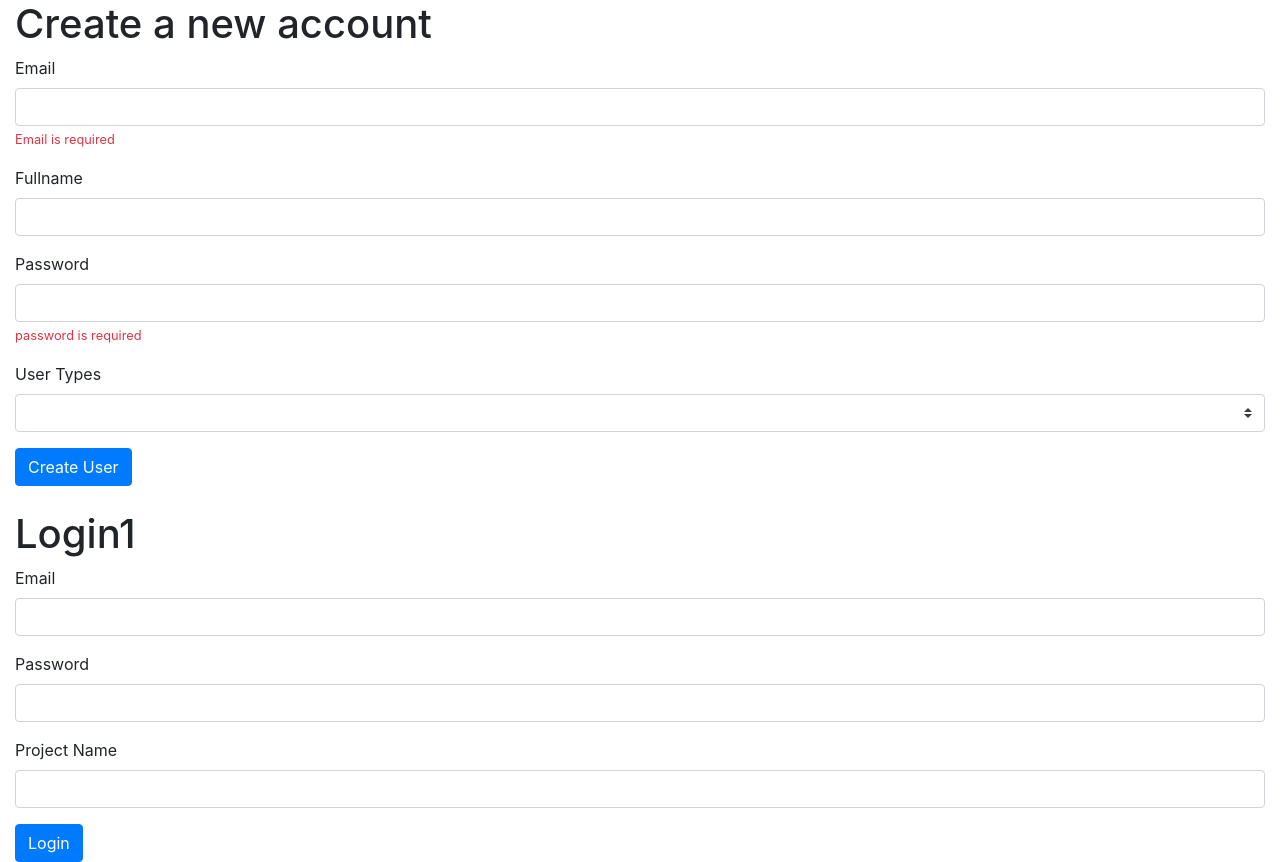
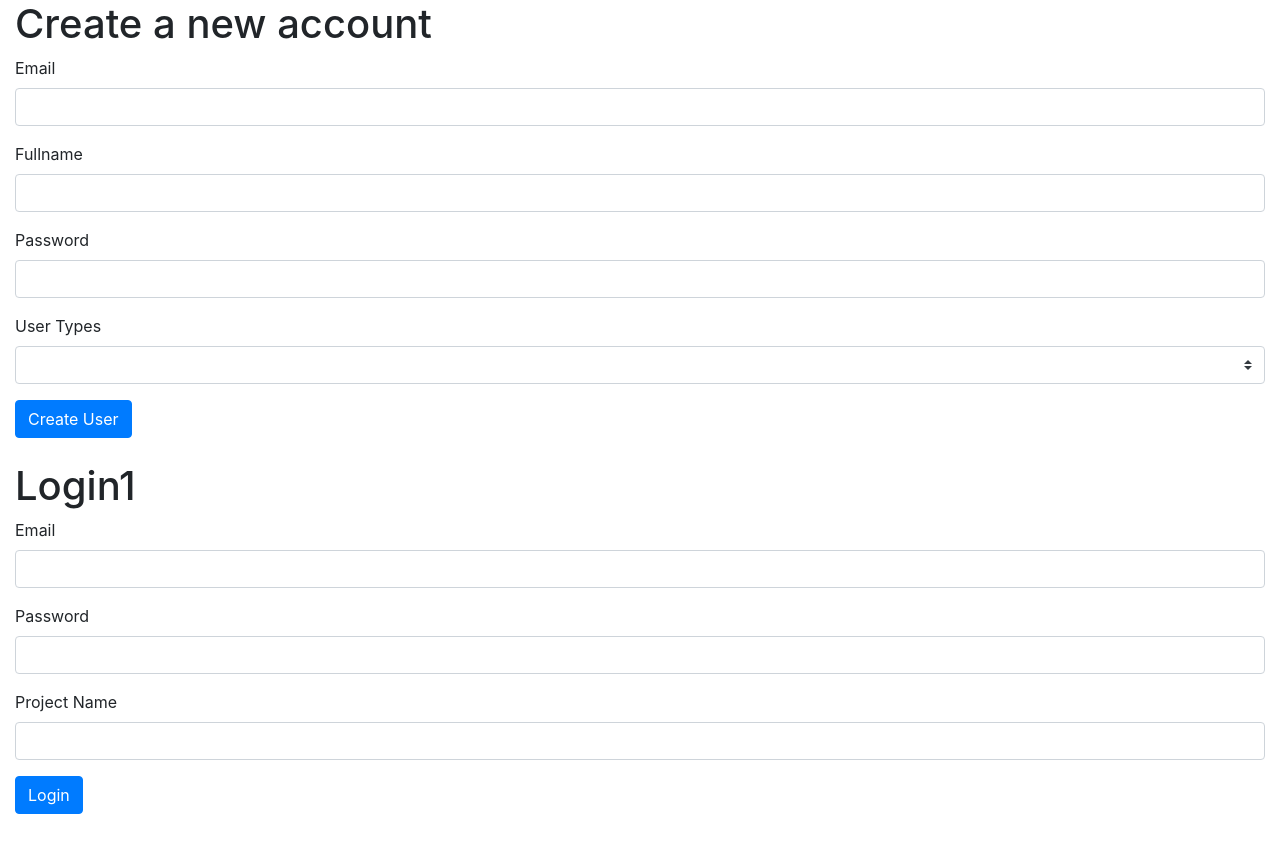
Before and after one commit to kolikay/scrum, an Angular app: page / in a window 1280 px wide. After the commit the page ends 814 px from the top, so only its background shows below. Built offline with nearby package versions, Linux system fonts and the light colour scheme.

Commit message:
worked on signup.component.ts

```diff
--- a/src/app/signup/signup.component.html
+++ b/src/app/signup/signup.component.html
@@ -9,7 +9,7 @@
             type="email" [class.is-invalid]="email.invalid && email.touched" #email='ngModel'
             class="form-control" name="email" [(ngModel)]='scrumUserModel.email'>
             <div *ngIf="email.errors && (email.invalid || email.touched)">
-                <small class="text-danger" *ngIf="email.errors.required">Email is required</small>
+                <small class="text-danger" *ngIf="email.errors.required && email.touched ">Email is required</small>
                 <small class="text-danger" *ngIf="email.errors.pattern"> Email entered has an invalid pattern</small>
             </div>
 
@@ -27,7 +27,7 @@
             <input required  pattern="^(?=.*[A-Za-z])(?=.*\d)(?=.*[$@$!%*#-_?&])[A-Za-z\d$@$!%*#-_?&]{8,}$"
              #password='ngModel' [class.is-invalid]="password.invalid && password.touched" type="Password"
              class="form-control" name="password" [(ngModel)]='scrumUserModel.password'>
-            <div *ngIf="password.errors && (password.invalid || password.touched)">
+            <div *ngIf="password.invalid && password.touched">
                 <small class="text-danger" *ngIf="password.errors.required">password is required</small>
                 <small class="text-danger" *ngIf="password.errors.pattern">
                     password must contains at least 8 characters, one special character, and a number.</small>
@@ -37,11 +37,15 @@
 
         <div class="form-group">
             <label>User Types</label>
-            <select class="custom-select" name="usertype" >
+            <select required class="custom-select" name="type" [(ngModel)]='scrumUserModel.type'#type='ngModel'
+            [class.is-invalid]="type.invalid && type.touched">
             <option value=""></option>
-            <option *ngFor='let type of userTypes'>{{ type }}</option>
+            <option *ngFor='let type of userTypes'>{{ type }}</option></select>
+            <div *ngIf="type.errors && type.touched">
+                <small class="text-danger" *ngIf="type.errors.required && type.touched ">User Types is required</small>
+            </div>
 
-            </select>
+
         </div>
         <button class="btn btn-primary">Create User</button>
     </form>
```
